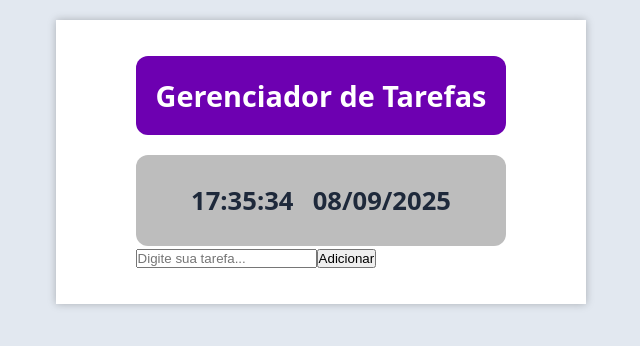
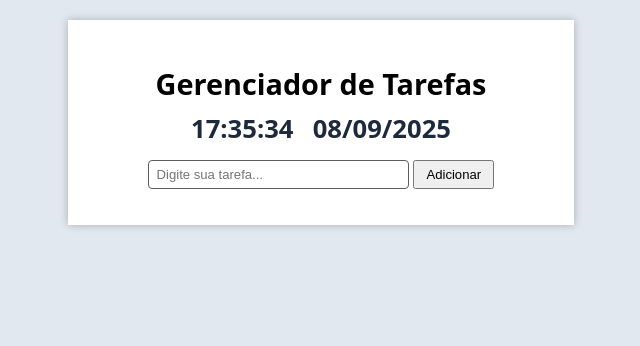
Before and after one commit to skuar1/aplicativo-tarefas, a React (Vite) app: page / in a window 1280 px wide. Shown: the top 346 px of the page, without its empty margins (319-959 px from the left). Built offline with nearby package versions, Linux system fonts and the light colour scheme.

Commit message:
Mod: Estilo de todos os componentes, visando obter um visual mais agradável

```diff
--- a/src/components/Clock/Clock.module.css
+++ b/src/components/Clock/Clock.module.css
@@ -1,11 +1,8 @@
 .clock{
-    background-color: #bdbdbd;
     display: flex;
     justify-content: center;
     align-items: center;
     gap: 1.2rem;
-    padding: 1.75rem 2.5rem;
-    border-radius: 12px;
 }
 
 .hour,
--- a/src/components/Header/Header.module.css
+++ b/src/components/Header/Header.module.css
@@ -1,10 +1,7 @@
 .header{
     text-align: center;
-    padding: 20px;
-    background-color: #6d00b1;
-    color: white;
-    border-radius: 12px;
-    margin-bottom: 20px;
+    padding: 8px;
+    color: black;
 }
 
 h1{
--- a/src/components/TaskInput/TaskInput.module.css
+++ b/src/components/TaskInput/TaskInput.module.css
@@ -0,0 +1,24 @@
+.form{
+    display: grid;
+    grid-template-columns: auto auto auto auto;
+    gap: 4px;
+
+    margin-top: 14px;
+
+    font-size: 0.82rem;
+}
+
+.input{
+    grid-column: 1 / span 3;
+    padding: 6px 8px;
+
+    border-radius: 4px;
+    border: 1px solid rgba(92, 92, 92, 1);
+
+    font-size: inherit;
+}
+
+.button{
+
+    font-size: inherit;
+}
```
